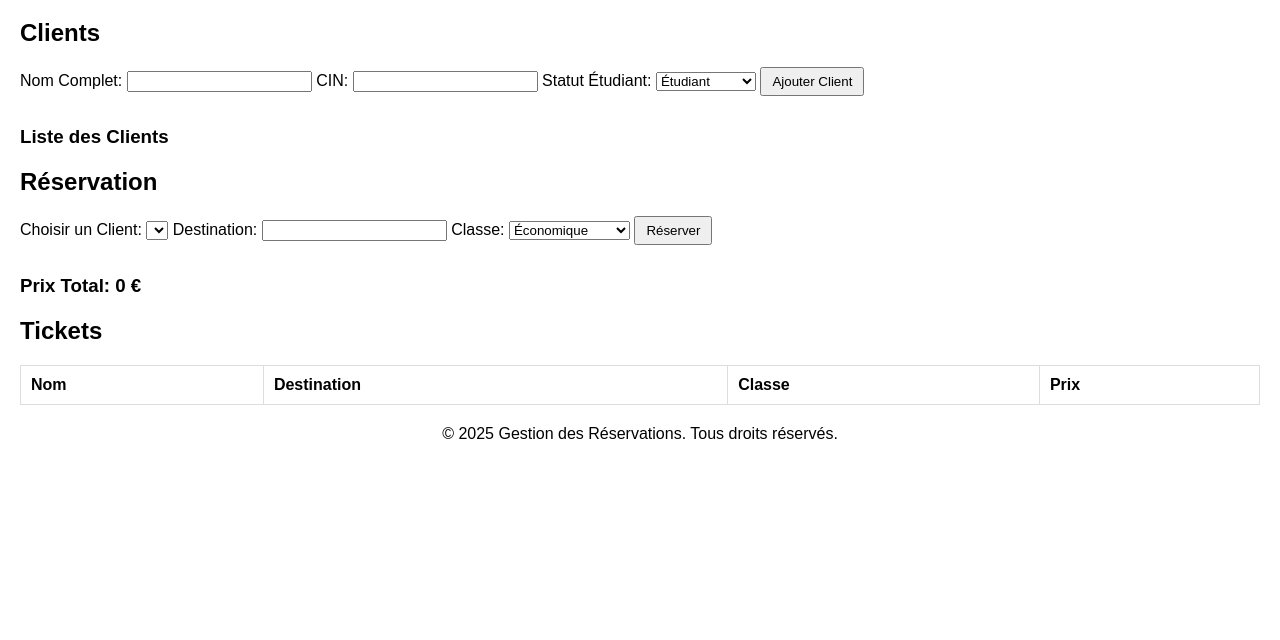
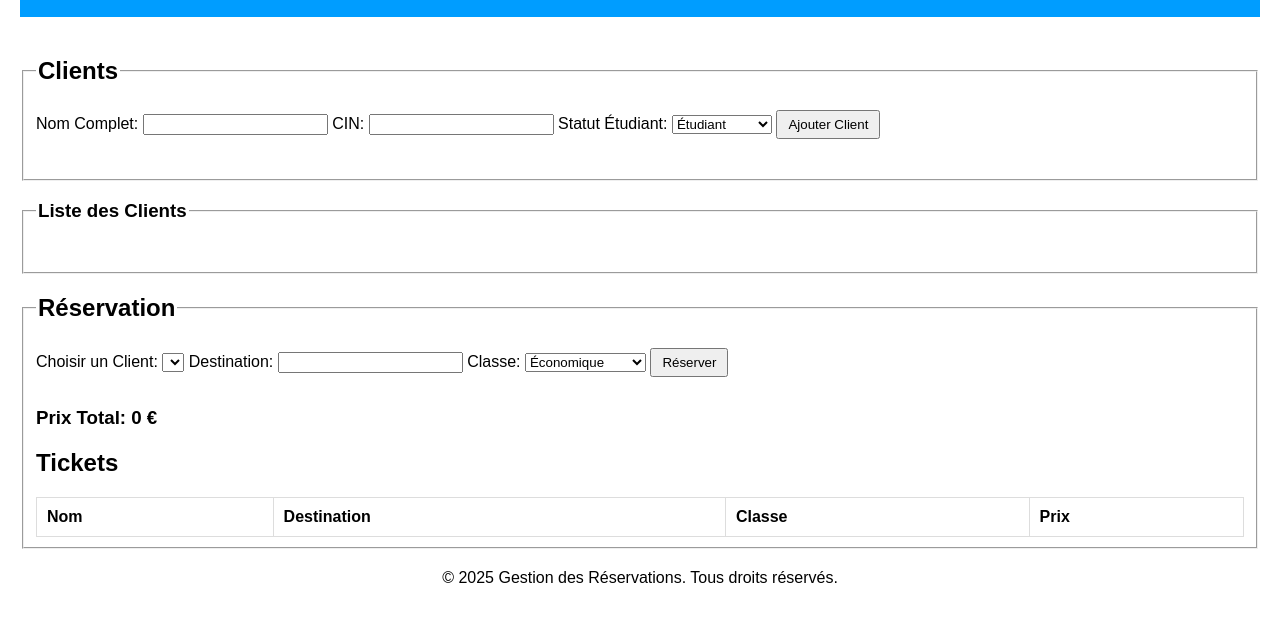
Before and after one commit to YahyaEssyahi/TP-GLOBBAL, a plain HTML site: page index.html in a window 1280 px wide. Shown: the part 160-800 px from the top of the page. Drawn offline with Linux system fonts and the light colour scheme.

Commit message:
Update index.html

```diff
--- a/index.html
+++ b/index.html
@@ -7,8 +7,10 @@
     <link rel="stylesheet" href="style.css">
 </head>
 <body>
+     <img src="c:\Users\yahya\Downloads\clouds-train-trees-433301.jpg" alt="" >
     <header>
-        <h1>Gestion des Réservations</h1>
+
+        <h1 id="hd" >Gestion des Réservations</h1>
         <div>
             <button onclick="switchTheme('light')">Thème Clair</button>
             <button onclick="switchTheme('dark')">Thème Sombre</button>
@@ -20,7 +22,9 @@
 
     <main>
         <section id="clients">
-            <h2>Clients</h2>
+            <fieldset>
+                <legend>
+            <h2 class="styhd" >Clients</h2> </legend>
             <form id="clientForm">
                 <label for="fullName">Nom Complet:</label>
                 <input type="text" id="fullName" required>
@@ -35,18 +39,24 @@
                 </select>
 
                 <button type="submit">Ajouter Client</button>
+            </fieldset>
             </form>
+            <fieldset>
+                <legend>
+            <h3 class="styhd" >Liste des Clients</h3> </legend>
+            <ul id="clientList"></ul>
+        </fieldset>
+        </section>
+        <fieldset
+        <section id="reservation">
+            <legend>
+            <h2  class="styhd" >Réservation</h2> </legend>
 
-            <h3>Liste des Clients</h3>
-            <ul id="clientList"></ul>
-        </section>
-
-        <section id="reservation">
-            <h2>Réservation</h2>
             <form id="reservationForm">
                 <label for="clientSelect">Choisir un Client:</label>
                 <select id="clientSelect" required>
 
+        <fieldset>
                 </select>
 
                 <label for="destination">Destination:</label>
@@ -66,7 +76,7 @@
         </section>
 
         <section id="tickets">
-            <h2>Tickets</h2>
+            <h2 class="styhd" >Tickets</h2>
             <table id="reservationTable">
                 <thead>
                     <tr>
```
